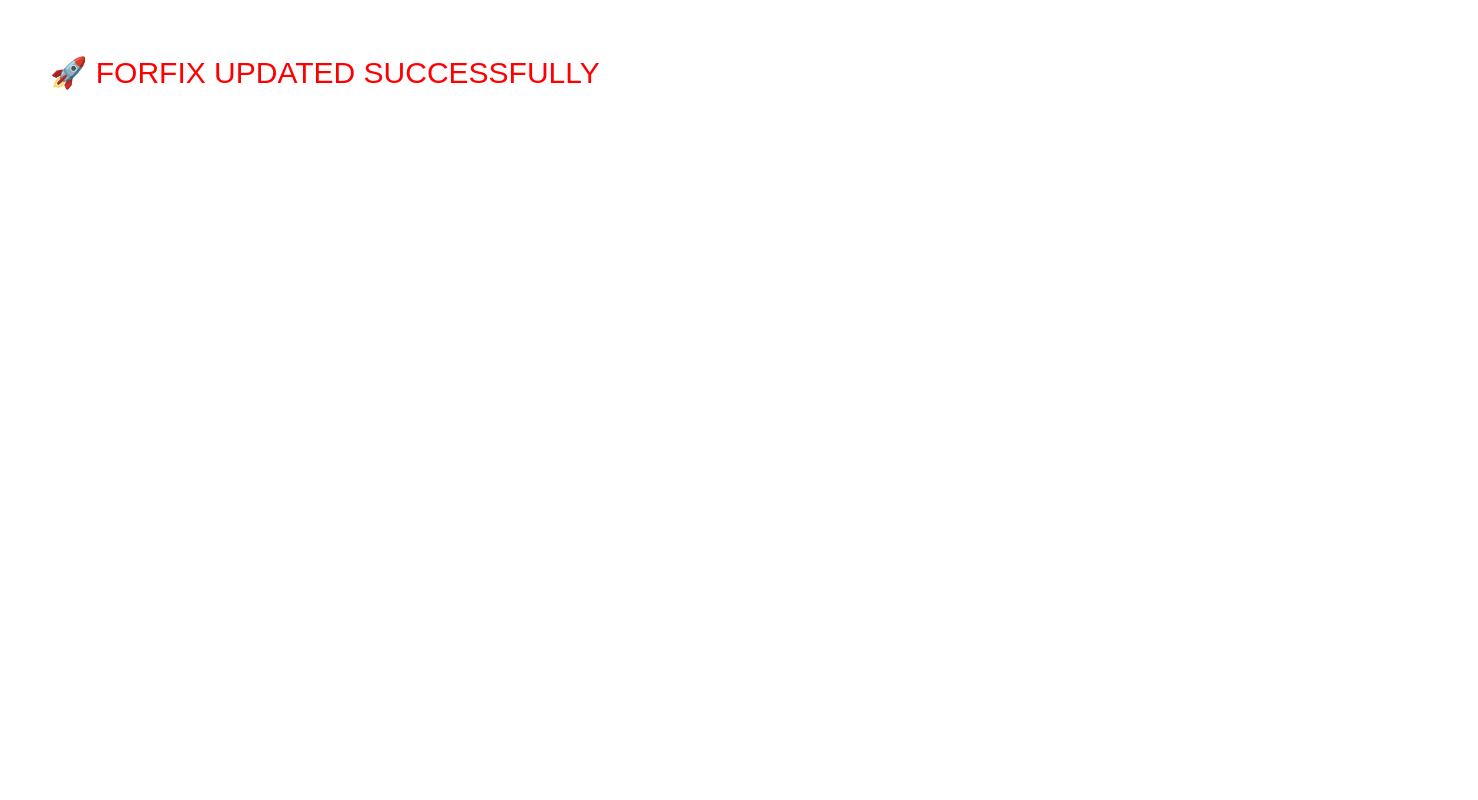
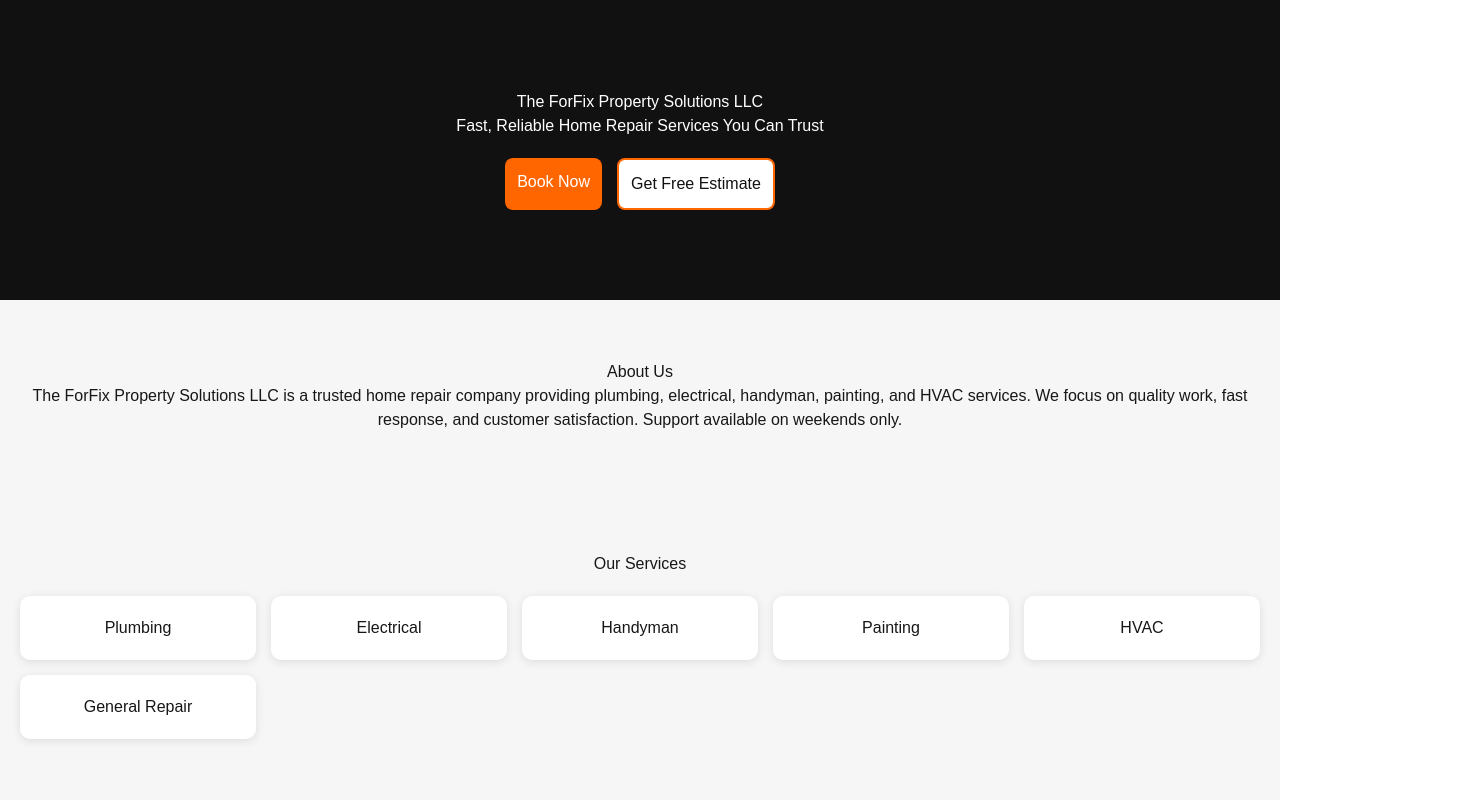
Before and after one commit to theforfix/forfix, a Next.js app: page / in a window 1280 px wide. Shown: the top 800 px of the page, 1478 px wide, since content can reach past the window. Built offline with nearby package versions, Linux system fonts and the light colour scheme.

Commit message:
final homepage design

```diff
--- a/app/page.tsx
+++ b/app/page.tsx
@@ -1,7 +1,233 @@
 export default function Home() {
   return (
-    <div style={{ padding: "50px", fontSize: "30px", color: "red" }}>
-      🚀 FORFIX UPDATED SUCCESSFULLY
-    </div>
+    <main style={styles.page}>
+
+      {/* HERO */}
+      <section style={styles.hero}>
+        <h1>The ForFix Property Solutions LLC</h1>
+        <p>Fast, Reliable Home Repair Services You Can Trust</p>
+
+        <div style={styles.heroButtons}>
+          <a href="#book" style={styles.primaryBtn}>Book Now</a>
+          <a href="#estimate" style={styles.secondaryBtn}>Get Free Estimate</a>
+        </div>
+      </section>
+
+      {/* ABOUT */}
+      <section style={styles.section}>
+        <h2>About Us</h2>
+        <p>
+          The ForFix Property Solutions LLC is a trusted home repair company providing
+          plumbing, electrical, handyman, painting, and HVAC services. We focus on
+          quality work, fast response, and customer satisfaction. Support available
+          on weekends only.
+        </p>
+      </section>
+
+      {/* SERVICES */}
+      <section style={styles.section}>
+        <h2>Our Services</h2>
+
+        <div style={styles.grid}>
+          <div style={styles.card}>Plumbing</div>
+          <div style={styles.card}>Electrical</div>
+          <div style={styles.card}>Handyman</div>
+          <div style={styles.card}>Painting</div>
+          <div style={styles.card}>HVAC</div>
+          <div style={styles.card}>General Repair</div>
+        </div>
+      </section>
+
+      {/* BEFORE & AFTER */}
+      <section style={styles.section}>
+        <h2>Before & After Work</h2>
+
+        <div style={styles.grid}>
+          <div style={styles.card}>
+            <h3>Bathroom Repair</h3>
+            <div style={styles.imgRow}>
+              <img src="/before1.jpg" style={styles.img} />
+              <img src="/after1.jpg" style={styles.img} />
+            </div>
+          </div>
+
+          <div style={styles.card}>
+            <h3>Kitchen Plumbing</h3>
+            <div style={styles.imgRow}>
+              <img src="/before2.jpg" style={styles.img} />
+              <img src="/after2.jpg" style={styles.img} />
+            </div>
+          </div>
+        </div>
+      </section>
+
+      {/* REVIEWS */}
+      <section style={styles.section}>
+        <h2>Customer Reviews</h2>
+
+        <div style={styles.grid}>
+          <div style={styles.card}>
+            ⭐⭐⭐⭐⭐
+            <p>"Fast and professional service."</p>
+            <b>John M.</b>
+          </div>
+
+          <div style={styles.card}>
+            ⭐⭐⭐⭐⭐
+            <p>"Very reliable and affordable."</p>
+            <b>Sarah K.</b>
+          </div>
+
+          <div style={styles.card}>
+            ⭐⭐⭐⭐⭐
+            <p>"Great quality work!"</p>
+            <b>Michael R.</b>
+          </div>
+        </div>
+      </section>
+
+      {/* BOOK NOW */}
+      <section id="book" style={styles.section}>
+        <h2>Book a Service</h2>
+
+        <form style={styles.form}>
+          <input placeholder="Full Name" style={styles.input} />
+          <input placeholder="Phone Number" style={styles.input} />
+
+          <select style={styles.input}>
+            <option>Select Service</option>
+            <option>Plumbing</option>
+            <option>Electrical</option>
+            <option>Handyman</option>
+            <option>Painting</option>
+          </select>
+
+          <textarea placeholder="Describe your issue" style={styles.textarea}></textarea>
+
+          <button style={styles.primaryBtn}>Submit Request</button>
+        </form>
+      </section>
+
+      {/* ESTIMATE */}
+      <section id="estimate" style={styles.section}>
+        <h2>Get Free Estimate</h2>
+
+        <form style={styles.form}>
+          <input placeholder="Full Name" style={styles.input} />
+          <input placeholder="Phone Number" style={styles.input} />
+          <input placeholder="Address" style={styles.input} />
+
+          <textarea placeholder="Project details" style={styles.textarea}></textarea>
+
+          <button style={styles.secondaryBtn}>Request Estimate</button>
+        </form>
+      </section>
+
+      {/* FOOTER */}
+      <footer style={styles.footer}>
+        <p>© {new Date().getFullYear()} The ForFix Property Solutions LLC</p>
+        <p>Weekend Support Only</p>
+      </footer>
+
+    </main>
   );
 }
+
+const styles: any = {
+  page: {
+    fontFamily: "Arial",
+    background: "#f6f6f6",
+  },
+
+  hero: {
+    background: "#111",
+    color: "white",
+    textAlign: "center",
+    padding: "90px 20px",
+  },
+
+  heroButtons: {
+    display: "flex",
+    justifyContent: "center",
+    gap: "15px",
+    marginTop: "20px",
+    flexWrap: "wrap",
+  },
+
+  section: {
+    padding: "60px 20px",
+    textAlign: "center",
+  },
+
+  grid: {
+    display: "grid",
+    gridTemplateColumns: "repeat(auto-fit, minmax(220px, 1fr))",
+    gap: "15px",
+    marginTop: "20px",
+  },
+
+  card: {
+    background: "white",
+    padding: "20px",
+    borderRadius: "10px",
+    boxShadow: "0 2px 10px rgba(0,0,0,0.1)",
+  },
+
+  imgRow: {
+    display: "flex",
+    gap: "10px",
+  },
+
+  img: {
+    width: "100%",
+    borderRadius: "8px",
+  },
+
+  form: {
+    display: "flex",
+    flexDirection: "column",
+    gap: "10px",
+    maxWidth: "400px",
+    margin: "0 auto",
+  },
+
+  input: {
+    padding: "10px",
+    borderRadius: "6px",
+    border: "1px solid #ccc",
+  },
+
+  textarea: {
+    padding: "10px",
+    height: "100px",
+    borderRadius: "6px",
+    border: "1px solid #ccc",
+  },
+
+  primaryBtn: {
+    background: "#ff6600",
+    color: "white",
+    padding: "12px",
+    borderRadius: "8px",
+    border: "none",
+    cursor: "pointer",
+    textDecoration: "none",
+  },
+
+  secondaryBtn: {
+    background: "white",
+    color: "#111",
+    padding: "12px",
+    borderRadius: "8px",
+    border: "2px solid #ff6600",
+    cursor: "pointer",
+    textDecoration: "none",
+  },
+
+  footer: {
+    background: "#111",
+    color: "white",
+    textAlign: "center",
+    padding: "30px",
+  },
+};
```
